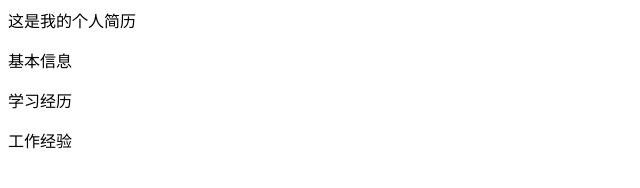
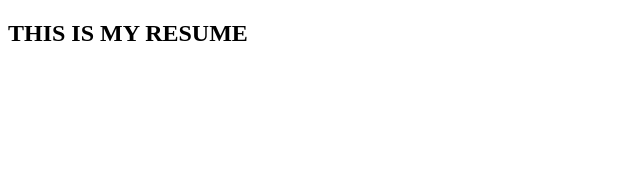
Before and after one commit to bfy5520/resume, a plain HTML site: page index.html in a window 1280 px wide. Shown: the whole page, without its empty margins (0-640 px from the left). Drawn offline with Linux system fonts and the light colour scheme.

Commit message:
delete the resume twice

```diff
--- a/index.html
+++ b/index.html
@@ -1,8 +1,10 @@
-<html>
-  <body>
-		<p>这是我的个人简历</p>
-		<p>基本信息</p>
-		<p>学习经历</p>
-		<p>工作经验</p>
-	</body>
+<!doctype html>
+<html lang="en">
+<head>
+	<meta charset="UTF-8">
+	<title></title>
+</head>
+<body>
+	<h2>THIS IS MY RESUME</h2>
+</body>
 </html>
```
